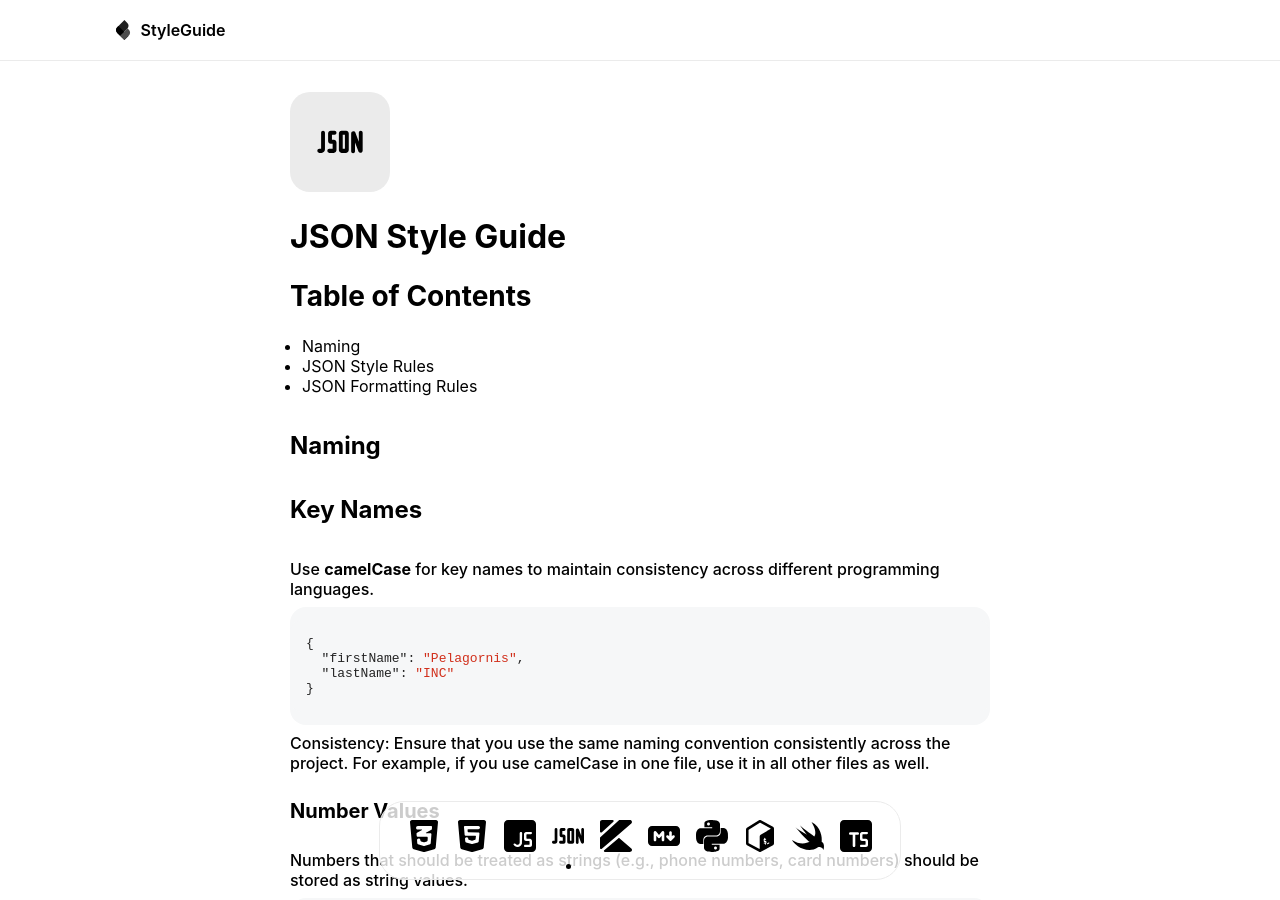
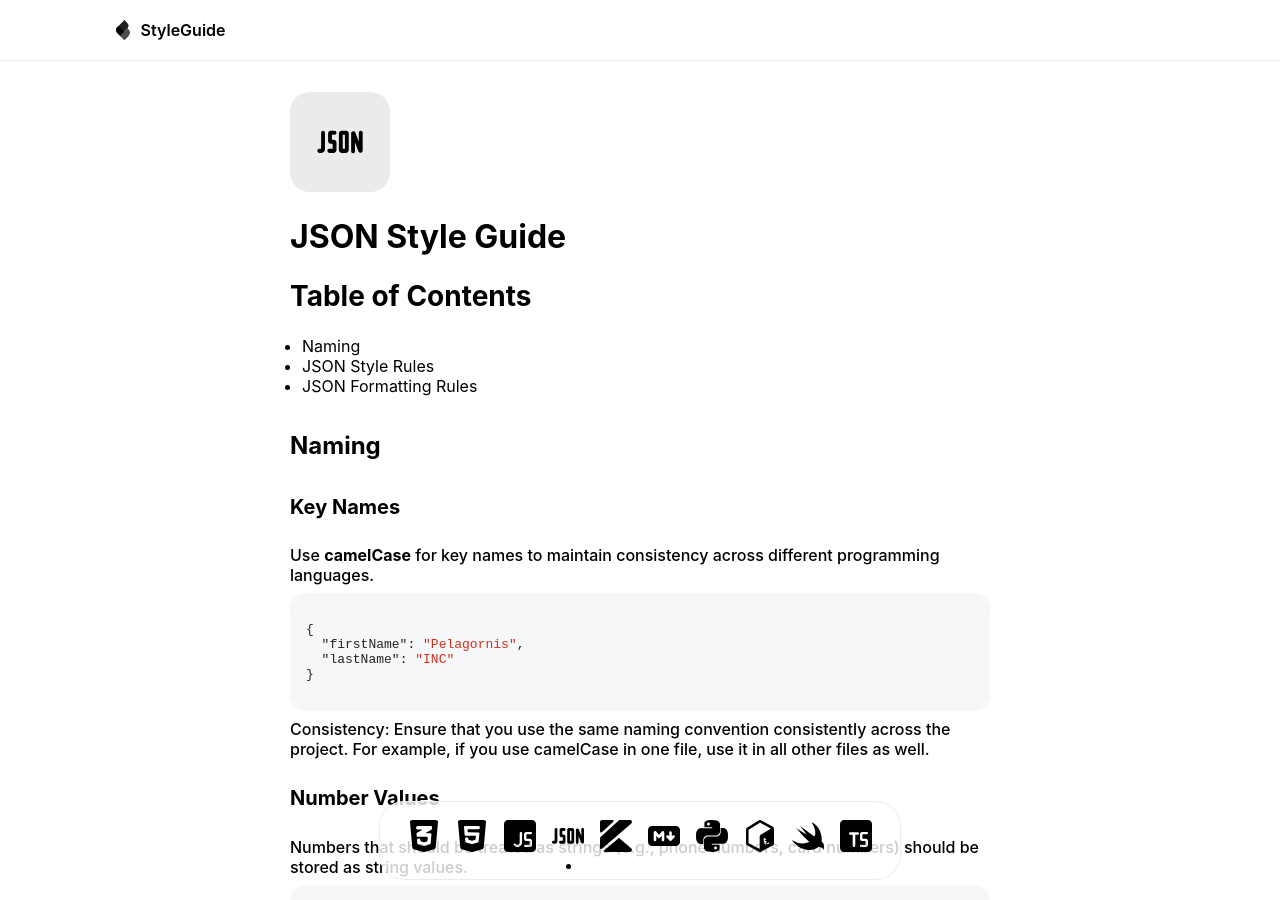
Before and after one commit to pelagornis/styleguide, a Jekyll site: the page built from json/index.md, in a window 1280 px wide and 900 px high. Built offline with Jekyll 4.4.1, drawn with Linux system fonts in a browser that asks for light colours.

````diff
--- a/json/index.md
+++ b/json/index.md
@@ -11,7 +11,7 @@ icon: /assets/images/icons/json.svg
 
 ### Naming
 
-### Key Names
+#### Key Names
 Use **camelCase** for key names to maintain consistency across different programming languages.
 
 ```json
````
